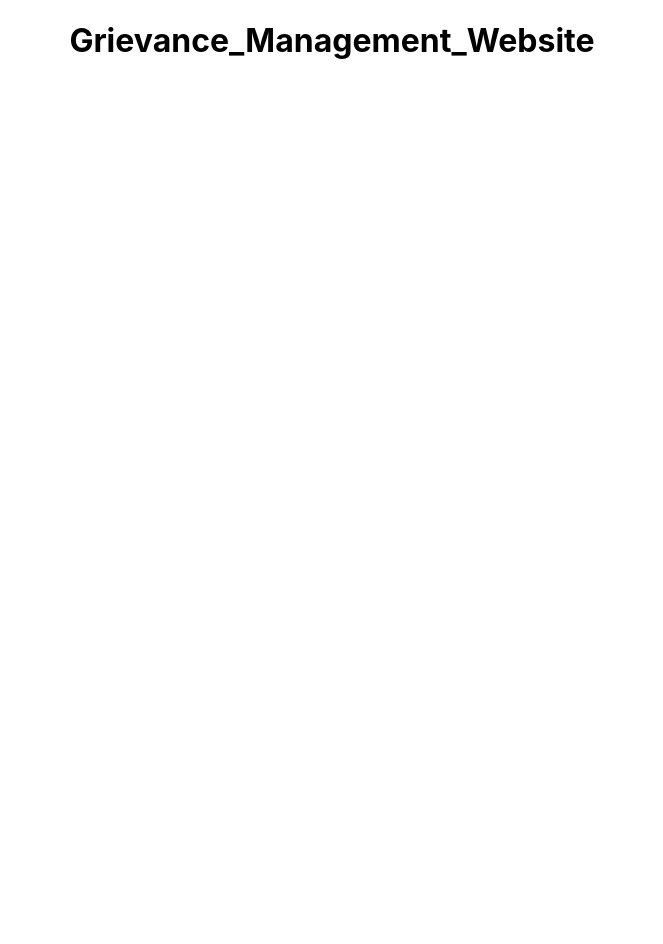
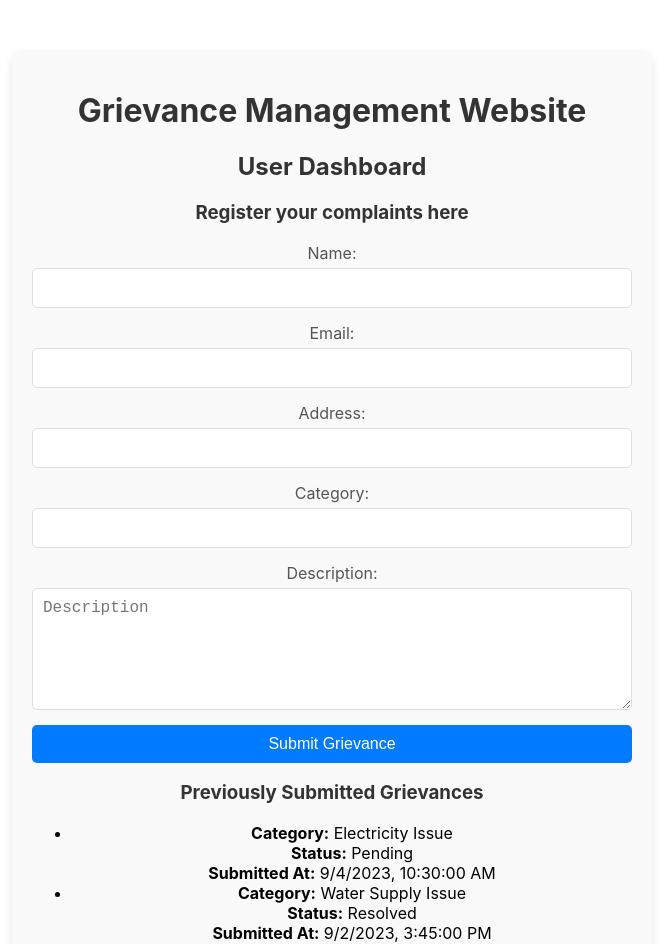
Before and after one commit to Divya-256/Grievance_Management_Website, a React (Create React App) app in the folder frontend_gm/: page /userDashboard in a window 1280 px wide. Shown: the top 944 px of the page, without its empty margins (308-971 px from the left). Before the commit the page ends 800 px from the top, so only its background shows below. Built offline with nearby package versions, Linux system fonts and the light colour scheme.

Commit message:
userDashboard completed

```diff
--- a/frontend_gm/package.json
+++ b/frontend_gm/package.json
@@ -8,6 +8,7 @@
     "@testing-library/user-event": "^13.5.0",
     "react": "^18.3.1",
     "react-dom": "^18.3.1",
+    "react-router-dom": "^6.26.1",
     "react-scripts": "5.0.1",
     "web-vitals": "^2.1.4"
   },
--- a/frontend_gm/src/App.js
+++ b/frontend_gm/src/App.js
@@ -1,10 +1,17 @@
 import './App.css';
+import { BrowserRouter as Router,Routes,Route} from 'react-router-dom';
+import UserDashboard from './Components/UserDashboard/UserDashboard';
 
 function App() {
   return (
+    <Router>
     <div className="App">
-      <h1>Grievance_Management_Website</h1>
+      <Routes>
+           <Route path='/userDashboard' element={<UserDashboard/>}/>
+      </Routes>
+
     </div>
+    </Router>
   );
 }
 
--- /dev/null
+++ b/frontend_gm/src/Components/UserDashboard/UserDashboard.css
@@ -0,0 +1,64 @@
+
+.grievForm {
+    max-width: 600px;
+    margin: 50px auto;
+    padding: 20px;
+    border-radius: 10px;
+    box-shadow: 0 4px 8px rgba(0, 0, 0, 0.1);
+    background-color: #f9f9f9;
+}
+
+.grievForm h1, .grievForm h2, .grievForm h3 {
+    text-align: center;
+    color: #333;
+}
+
+.compForm {
+    display: flex;
+    flex-direction: column;
+    gap: 15px;
+}
+
+.form-group {
+    display: flex;
+    flex-direction: column;
+}
+
+.form-group label {
+    font-size: 1rem;
+    margin-bottom: 5px;
+    color: #555;
+}
+
+.form-group input, .form-group textarea {
+    padding: 10px;
+    border: 1px solid #ddd;
+    border-radius: 5px;
+    font-size: 1rem;
+    outline: none;
+    transition: border-color 0.3s ease;
+}
+
+.form-group input:focus, .form-group textarea:focus {
+    border-color: #007bff;
+}
+
+textarea {
+    resize: vertical;
+    min-height: 100px;
+}
+
+button[type="submit"] {
+    padding: 10px;
+    background-color: #007bff;
+    color: white;
+    border: none;
+    border-radius: 5px;
+    cursor: pointer;
+    font-size: 1rem;
+    transition: background-color 0.3s ease;
+}
+
+button[type="submit"]:hover {
+    background-color: #0056b3;
+}
--- /dev/null
+++ b/frontend_gm/src/Components/UserDashboard/UserDashboard.js
@@ -0,0 +1,124 @@
+import React, { useState,useEffect } from 'react';
+import axios from 'axios';
+import './UserDashboard.css';
+
+export default function UserDashboard() {
+    const [name, setName] = useState('');
+    const [email, setEmail] = useState('');
+    const [address, setAddress] = useState('');
+    const [category, setCategory] = useState('');
+    const [description, setDescription] = useState('');
+    const [submittedGrievances,setSubmittedGrievances]=useState([]);
+
+    // useEffect(() => {
+    //     fetchSubmittedGrievances();
+    // }, []);
+
+    //remove below useeffect to display by fetching actual data,this is provided for demo view of previously submitted grievance
+    useEffect(() => {
+
+        const mockGrievances = [
+            {
+                id: 1,
+                category: 'Electricity Issue',
+                status: 'Pending',
+                createdAt: '2023-09-04T10:30:00'
+            },
+            {
+                id: 2,
+                category: 'Water Supply Issue',
+                status: 'Resolved',
+                createdAt: '2023-09-02T15:45:00'
+            },
+            {
+                id: 3,
+                category: 'Road Maintenance',
+                status: 'In Progress',
+                createdAt: '2023-09-01T09:00:00'
+            }
+        ];
+        setSubmittedGrievances(mockGrievances);
+
+    }, []);
+
+    const fetchSubmittedGrievances = async () => {
+        try {
+            const token = localStorage.getItem('token');
+            const response = await axios.get('/api/complaints/user', {
+                headers: { Authorization: `Bearer ${token}` }
+            });
+            setSubmittedGrievances(response.data);
+        } catch (error) {
+            alert('Failed to fetch previous grievances!');
+        }
+    };
+
+    const submitGrievance = async (e) => {
+        e.preventDefault();
+        try {
+            const token = localStorage.getItem('token');
+            await axios.post('/api/grievances',
+                { name, email, address, category, description },
+                { headers: { Authorization: `Bearer ${token}` } }
+            );
+            fetchSubmittedGrievances();
+            alert("Grievance submitted!");
+        } catch (error) {
+            alert('Failed to submit the grievance!');
+        }
+    };
+
+    return (
+        <div className='grievForm'>
+            <h1>Grievance Management Website</h1>
+            <h2>User Dashboard</h2>
+            <h3>Register your complaints here</h3>
+            <form onSubmit={submitGrievance} className='compForm'>
+                <div className="form-group">
+                    <label>Name: </label>
+                    <input type='text' value={name} onChange={(e) => setName(e.target.value)} required />
+                </div>
+                <div className="form-group">
+                    <label>Email: </label>
+                    <input type='email' value={email} onChange={(e) => setEmail(e.target.value)} required />
+                </div>
+                <div className="form-group">
+                    <label>Address: </label>
+                    <input type='text' value={address} onChange={(e) => setAddress(e.target.value)} required />
+                </div>
+                <div className="form-group">
+                    <label>Category: </label>
+                    <input type="text"  value={category} onChange={(e) => setCategory(e.target.value)} required />
+                </div>
+                <div className="form-group">
+                    <label>Description: </label>
+                    <textarea placeholder='Description' value={description} onChange={(e) => setDescription(e.target.value)} required />
+                </div>
+                <button type="submit">Submit Grievance</button>
+            </form>
+
+
+            <h3>Previously Submitted Grievances</h3>
+            <div className="grievance-list">
+                {submittedGrievances.length>0?(
+                     <ul>
+                        {submittedGrievances.map((grievance)=>(
+                            <li key={grievance.id}>
+                                <strong>Category:</strong> {grievance.category} <br />
+                                <strong>Status:</strong> {grievance.status} <br />
+                                <strong>Submitted At:</strong> {new Date(grievance.createdAt).toLocaleString()}
+                            </li>
+                        ))}
+
+                     </ul>
+                ):(
+                    <p>No grievances submitted yet.</p>
+                )}
+
+
+
+            </div>
+
+        </div>
+    );
+}
```
Also changed, not shown: frontend_gm/src/Components/LoginPage/Login.css (added), frontend_gm/src/Components/LoginPage/Login.js (added), frontend_gm/src/Components/SignupPage/Signup.css (added), frontend_gm/src/Components/SignupPage/Signup.js (added), 1 other file (tests, documents, lock files or other folders).
